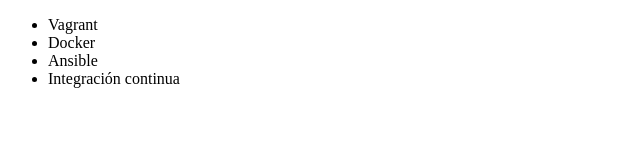
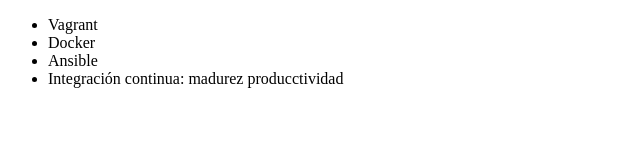
Before and after one commit to lituxinf/aluragit, a plain HTML site: page index.html in a window 1280 px wide. Shown: the whole page, without its empty margins (0-640 px from the left). Drawn offline with Linux system fonts and the light colour scheme.

Commit message:
Renombrando linea de curso de integracion

```diff
--- a/index.html
+++ b/index.html
@@ -9,7 +9,7 @@
          <li> Vagrant </li>
          <li> Docker </li>
          <li> Ansible </li>
-         <li> Integración continua </li>
+         <li> Integración continua: madurez producctividad </li>
      </ul>
 </body>
 </html>
```
